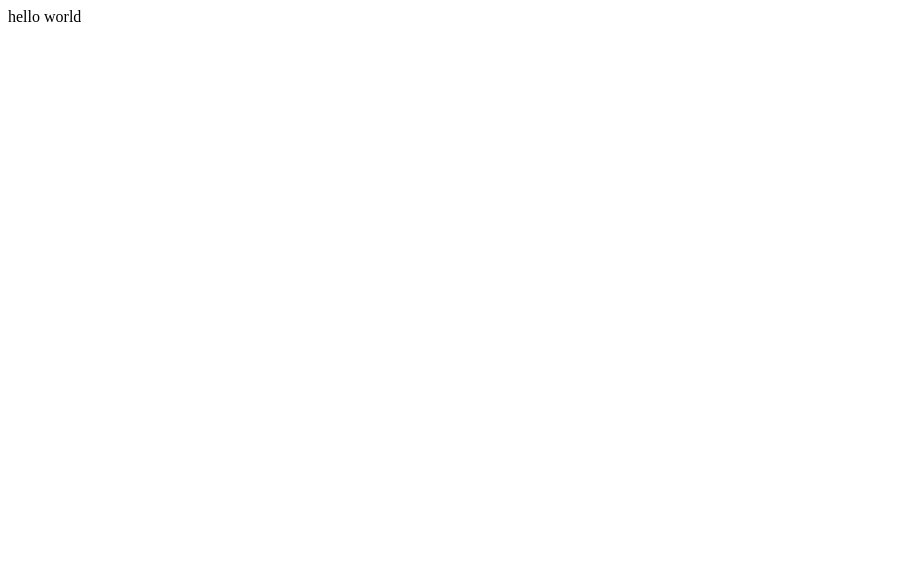
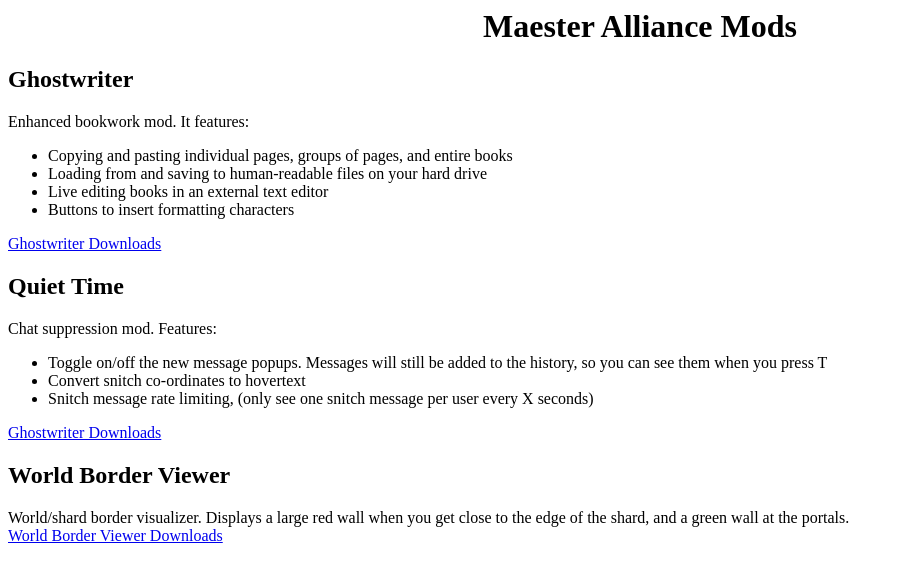
Before and after one commit to waffle-stomper/waffle-stomper.github.io, a plain HTML site: page index.htm in a window 1280 px wide. Shown: the whole page, without its empty margins (0-904 px from the left). Drawn offline with Linux system fonts and the light colour scheme.

Commit message:
Added links and information

```diff
--- a/index.htm
+++ b/index.htm
@@ -1 +1,39 @@
-<html><body>hello world</body></html>
+<!-- This is what happens when a programmer tries his hand at web design... Pull requests are welcome -->
+<html>
+  <head>
+    <title>Maester Alliance Mods</title>
+  </head>
+  <body>
+    <h1 align="center">Maester Alliance Mods</h1>
+
+    <p>
+      <h2>Ghostwriter</h2>
+      Enhanced bookwork mod. It features:<br>
+      <ul>
+        <li>Copying and pasting individual pages, groups of pages, and entire books</li>
+        <li>Loading from and saving to human-readable files on your hard drive</li>
+        <li>Live editing books in an external text editor</li>
+        <li>Buttons to insert formatting characters</li>
+      </ul>
+      <a href="https://github.com/waffle-stomper/Ghostwriter/releases">Ghostwriter Downloads</a>
+    </p>
+
+    <p>
+      <h2>Quiet Time</h2>
+      Chat suppression mod. Features:<br/>
+      <ul>
+        <li>Toggle on/off the new message popups. Messages will still be added to the history, so you can see them when you press T</li>
+        <li>Convert snitch co-ordinates to hovertext</li>
+        <li>Snitch message rate limiting, (only see one snitch message per user every X seconds)</li>
+      </ul>
+      <a href="https://github.com/waffle-stomper/QuietTime/releases">Ghostwriter Downloads</a>
+    </p>
+
+    <p>
+      <h2>World Border Viewer</h2>
+      World/shard border visualizer. Displays a large red wall when you get close to the edge of the shard, and a green wall at the portals.
+      <br/>
+      <a href="https://github.com/waffle-stomper/WorldBorderViewer/releases">World Border Viewer Downloads</a>
+    </p>
+  </body>
+</html>
```
